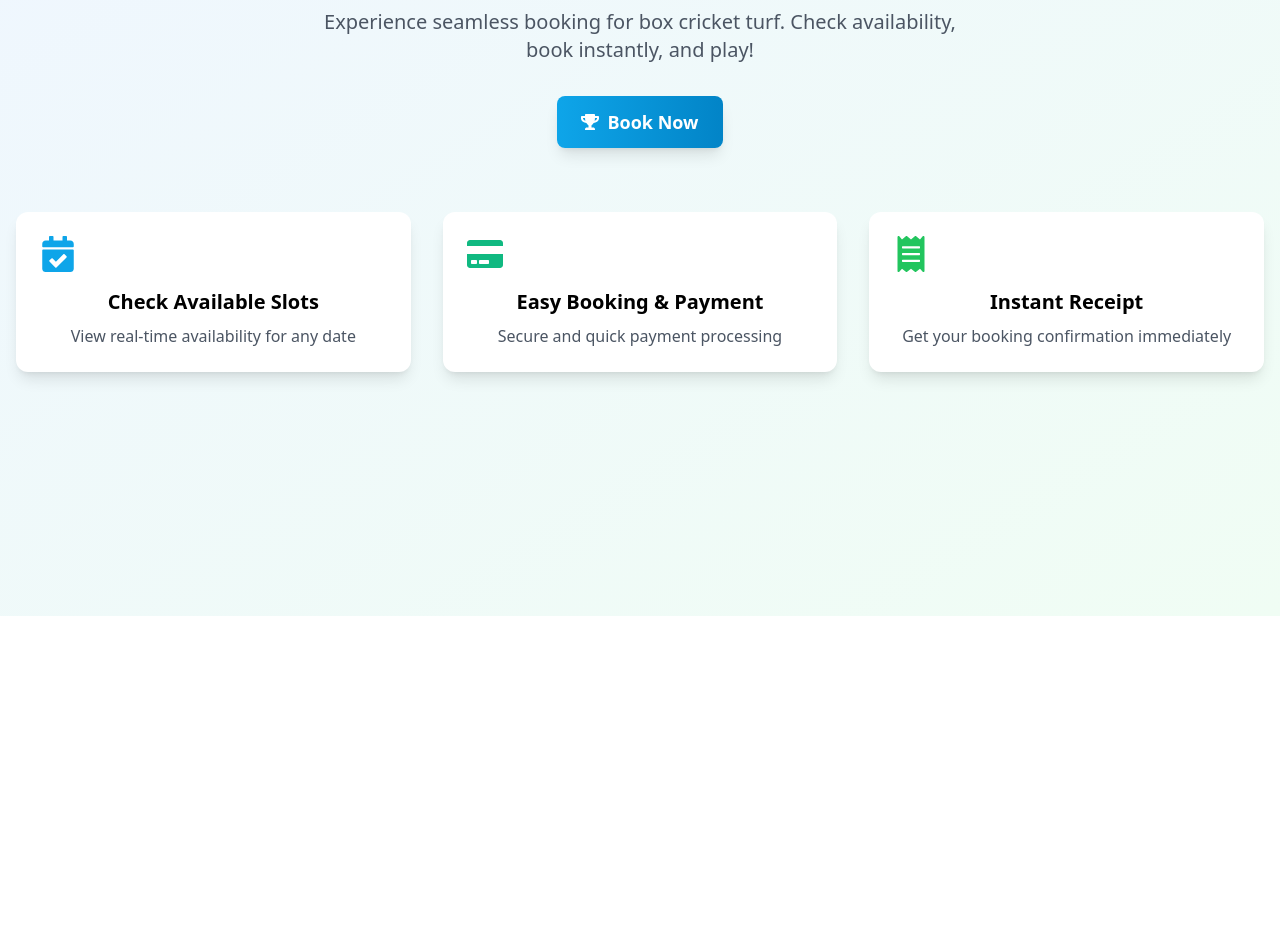
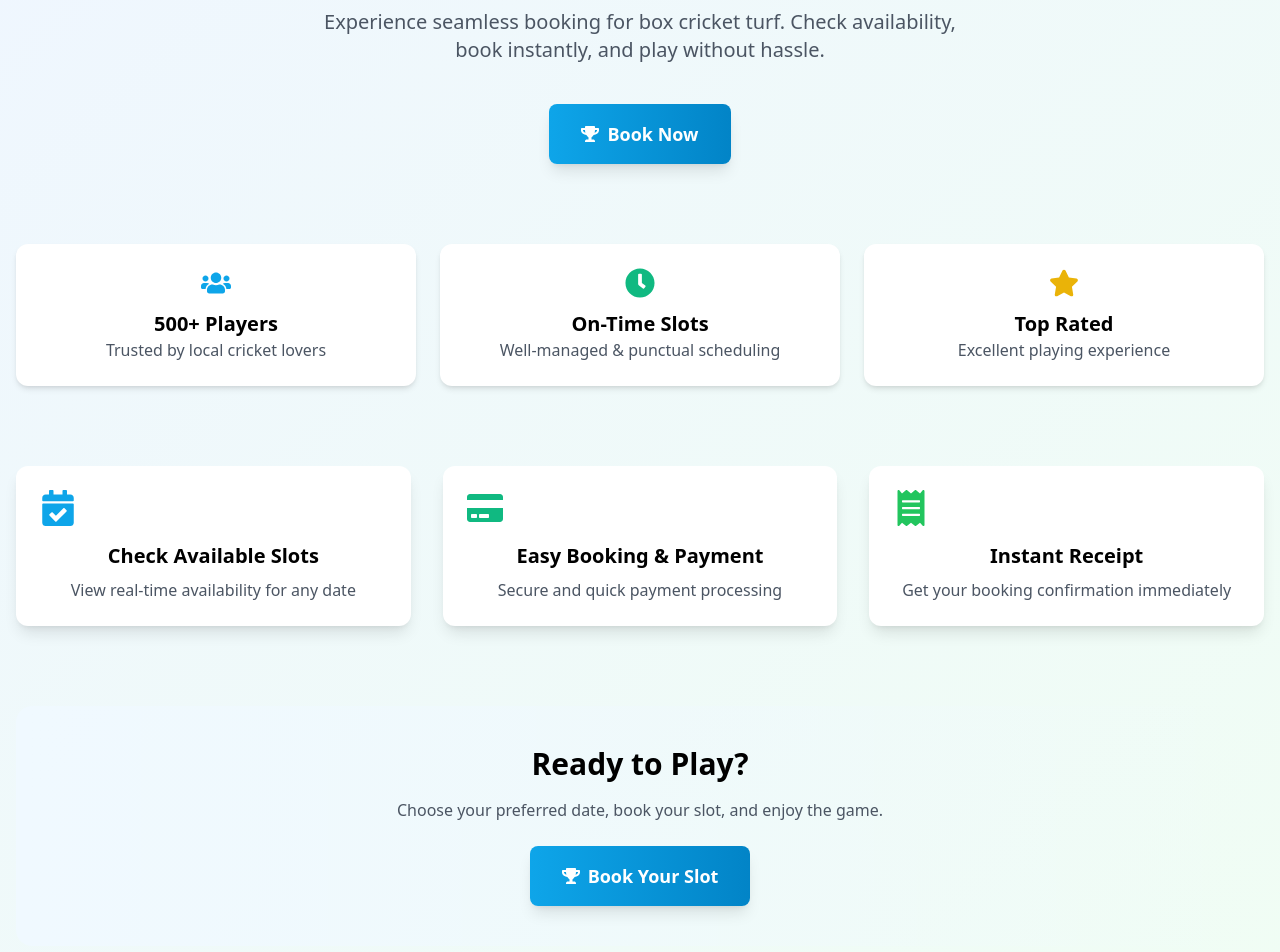
Before and after one commit to shivansh-7718/cricket-turf-booking, a React (Create React App) app in the folder client/: page / in a window 1280 px wide. Shown: the part 184-1136 px from the top of the page. Before the commit the page ends 800 px from the top, so only its background shows below. Built offline with nearby package versions, Linux system fonts and the light colour scheme.

Commit message:
Ui update

```diff
--- a/client/src/components/Navbar.js
+++ b/client/src/components/Navbar.js
@@ -237,13 +237,13 @@ const Navbar = () => {
                     </Link>
                   )}
 
-                  {/* ✅ ONLY THIS BUTTON OPENS CALENDAR */}
+                  {/* ✅ ONLY THIS BUTTON OPENS CALENDAR
                   <button
                     onClick={() => setCalendarOpen(true)}
                     className="btn-primary text-sm py-2 px-4"
                   >
                     Book Slot
-                  </button>
+                  </button> */}
 
                   <button
                     onClick={handleLogout}
@@ -281,12 +281,12 @@ const Navbar = () => {
                     Hi, {user.name}
                   </span>
 
-                  <button
+                  {/* <button
                     onClick={() => setCalendarOpen(true)}
                     className="btn-primary w-full text-center py-2"
                   >
                     Book Slot
-                  </button>
+                  </button> */}
 
                   <button
                     onClick={handleLogout}
--- a/client/src/pages/Home.js
+++ b/client/src/pages/Home.js
@@ -1,3 +1,141 @@
+// import React, { useState } from 'react';
+// import { useNavigate } from 'react-router-dom';
+// import { motion, AnimatePresence } from 'framer-motion';
+// import {
+//   FaCalendarCheck,
+//   FaCreditCard,
+//   FaReceipt,
+//   FaTrophy,
+//   FaTimes
+// } from 'react-icons/fa';
+
+// const Home = () => {
+//   const navigate = useNavigate();
+//   const [showCalendar, setShowCalendar] = useState(false);
+//   const [selectedDate, setSelectedDate] = useState('');
+
+//   const today = new Date().toISOString().split('T')[0];
+
+//   const features = [
+//     {
+//       icon: <FaCalendarCheck className="text-4xl text-primary-500" />,
+//       title: 'Check Available Slots',
+//       description: 'View real-time availability for any date'
+//     },
+//     {
+//       icon: <FaCreditCard className="text-4xl text-secondary-500" />,
+//       title: 'Easy Booking & Payment',
+//       description: 'Secure and quick payment processing'
+//     },
+//     {
+//       icon: <FaReceipt className="text-4xl text-green-500" />,
+//       title: 'Instant Receipt',
+//       description: 'Get your booking confirmation immediately'
+//     }
+//   ];
+
+//   const handleContinue = () => {
+//     if (!selectedDate) return;
+//     setShowCalendar(false);
+//     navigate(`/slots?date=${selectedDate}`);
+//   };
+
+//   return (
+//     <div className="container mx-auto px-4 py-12">
+//       {/* Hero Section */}
+//       <motion.div
+//         initial={{ opacity: 0, y: 20 }}
+//         animate={{ opacity: 1, y: 0 }}
+//         className="text-center mb-16"
+//       >
+//         <h1 className="text-5xl md:text-6xl font-bold mb-6 bg-gradient-to-r from-primary-600 to-secondary-600 bg-clip-text text-transparent">
+//           Book Your Cricket Turf
+//         </h1>
+//         <p className="text-xl text-gray-600 mb-8 max-w-2xl mx-auto">
+//           Experience seamless booking for box cricket turf. Check availability,
+//           book instantly, and play!
+//         </p>
+
+//         <button
+//           onClick={() => setShowCalendar(true)}
+//           className="btn-primary inline-flex items-center text-lg"
+//         >
+//           <FaTrophy className="mr-2" />
+//           Book Now
+//         </button>
+//       </motion.div>
+
+//       {/* Features */}
+//       <div className="grid md:grid-cols-3 gap-8 mb-16">
+//         {features.map((feature, index) => (
+//           <motion.div
+//             key={index}
+//             initial={{ opacity: 0, scale: 0.9 }}
+//             animate={{ opacity: 1, scale: 1 }}
+//             transition={{ delay: index * 0.15 }}
+//             whileHover={{ scale: 1.05 }}
+//             className="card text-center"
+//           >
+//             <div className="mb-4">{feature.icon}</div>
+//             <h3 className="text-xl font-semibold mb-2">{feature.title}</h3>
+//             <p className="text-gray-600">{feature.description}</p>
+//           </motion.div>
+//         ))}
+//       </div>
+
+//       {/* Calendar Modal */}
+//       <AnimatePresence>
+//         {showCalendar && (
+//           <motion.div
+//             initial={{ opacity: 0 }}
+//             animate={{ opacity: 1 }}
+//             exit={{ opacity: 0 }}
+//             className="fixed inset-0 bg-black/50 z-50 flex items-center justify-center"
+//           >
+//             <motion.div
+//               initial={{ scale: 0.9, opacity: 0 }}
+//               animate={{ scale: 1, opacity: 1 }}
+//               exit={{ scale: 0.9, opacity: 0 }}
+//               className="bg-white rounded-xl p-6 w-full max-w-sm relative"
+//             >
+//               <button
+//                 onClick={() => setShowCalendar(false)}
+//                 className="absolute top-3 right-3 text-gray-500"
+//               >
+//                 <FaTimes />
+//               </button>
+
+//               <h3 className="text-2xl font-bold mb-4 text-center">
+//                 Select Booking Date
+//               </h3>
+
+//               <input
+//                 type="date"
+//                 min={today}
+//                 value={selectedDate}
+//                 onChange={(e) => setSelectedDate(e.target.value)}
+//                 className="w-full border rounded-lg p-3 mb-4"
+//               />
+
+//               <button
+//                 onClick={handleContinue}
+//                 disabled={!selectedDate}
+//                 className="w-full bg-primary-600 text-white py-3 rounded-lg font-semibold disabled:opacity-50"
+//               >
+//                 Continue
+//               </button>
+//             </motion.div>
+//           </motion.div>
+//         )}
+//       </AnimatePresence>
+//     </div>
+//   );
+// };
+
+// export default Home;
+
+
+
 import React, { useState } from 'react';
 import { useNavigate } from 'react-router-dom';
 import { motion, AnimatePresence } from 'framer-motion';
@@ -6,7 +144,10 @@ import {
   FaCreditCard,
   FaReceipt,
   FaTrophy,
-  FaTimes
+  FaTimes,
+  FaUsers,
+  FaClock,
+  FaStar
 } from 'react-icons/fa';
 
 const Home = () => {
@@ -42,31 +183,53 @@ const Home = () => {
 
   return (
     <div className="container mx-auto px-4 py-12">
-      {/* Hero Section */}
+      {/* HERO */}
       <motion.div
         initial={{ opacity: 0, y: 20 }}
         animate={{ opacity: 1, y: 0 }}
-        className="text-center mb-16"
+        className="text-center mb-20"
       >
         <h1 className="text-5xl md:text-6xl font-bold mb-6 bg-gradient-to-r from-primary-600 to-secondary-600 bg-clip-text text-transparent">
           Book Your Cricket Turf
         </h1>
-        <p className="text-xl text-gray-600 mb-8 max-w-2xl mx-auto">
+
+        <p className="text-xl text-gray-600 mb-10 max-w-2xl mx-auto">
           Experience seamless booking for box cricket turf. Check availability,
-          book instantly, and play!
+          book instantly, and play without hassle.
         </p>
 
         <button
           onClick={() => setShowCalendar(true)}
-          className="btn-primary inline-flex items-center text-lg"
+          className="btn-primary inline-flex items-center text-lg px-8 py-4"
         >
           <FaTrophy className="mr-2" />
           Book Now
         </button>
       </motion.div>
 
-      {/* Features */}
-      <div className="grid md:grid-cols-3 gap-8 mb-16">
+      {/* STATS / TRUST STRIP */}
+      <div className="grid grid-cols-1 md:grid-cols-3 gap-6 mb-20">
+        <div className="bg-white rounded-xl shadow-md p-6 text-center">
+          <FaUsers className="text-3xl text-primary-500 mx-auto mb-3" />
+          <h3 className="text-xl font-bold">500+ Players</h3>
+          <p className="text-gray-600">Trusted by local cricket lovers</p>
+        </div>
+
+        <div className="bg-white rounded-xl shadow-md p-6 text-center">
+          <FaClock className="text-3xl text-secondary-500 mx-auto mb-3" />
+          <h3 className="text-xl font-bold">On-Time Slots</h3>
+          <p className="text-gray-600">Well-managed & punctual scheduling</p>
+        </div>
+
+        <div className="bg-white rounded-xl shadow-md p-6 text-center">
+          <FaStar className="text-3xl text-yellow-500 mx-auto mb-3" />
+          <h3 className="text-xl font-bold">Top Rated</h3>
+          <p className="text-gray-600">Excellent playing experience</p>
+        </div>
+      </div>
+
+      {/* FEATURES */}
+      <div className="grid md:grid-cols-3 gap-8 mb-20">
         {features.map((feature, index) => (
           <motion.div
             key={index}
@@ -77,13 +240,32 @@ const Home = () => {
             className="card text-center"
           >
             <div className="mb-4">{feature.icon}</div>
-            <h3 className="text-xl font-semibold mb-2">{feature.title}</h3>
+            <h3 className="text-xl font-semibold mb-2">
+              {feature.title}
+            </h3>
             <p className="text-gray-600">{feature.description}</p>
           </motion.div>
         ))}
       </div>
 
-      {/* Calendar Modal */}
+      {/* CTA FOOTER */}
+      <div className="bg-gradient-to-r from-primary-50 to-secondary-50 rounded-2xl p-10 text-center">
+        <h2 className="text-3xl font-bold mb-4">
+          Ready to Play?
+        </h2>
+        <p className="text-gray-600 mb-6">
+          Choose your preferred date, book your slot, and enjoy the game.
+        </p>
+        <button
+          onClick={() => setShowCalendar(true)}
+          className="btn-primary inline-flex items-center text-lg px-8 py-4"
+        >
+          <FaTrophy className="mr-2" />
+          Book Your Slot
+        </button>
+      </div>
+
+      {/* CALENDAR MODAL (UNCHANGED LOGIC) */}
       <AnimatePresence>
         {showCalendar && (
           <motion.div
```
